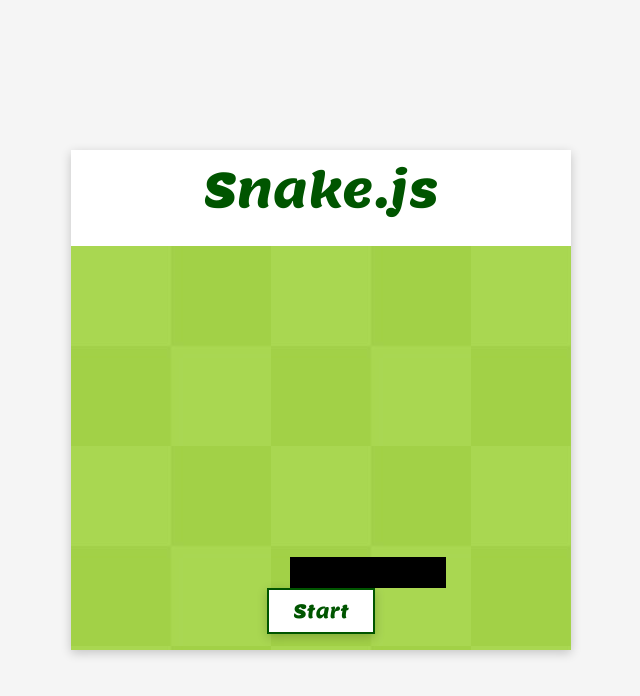
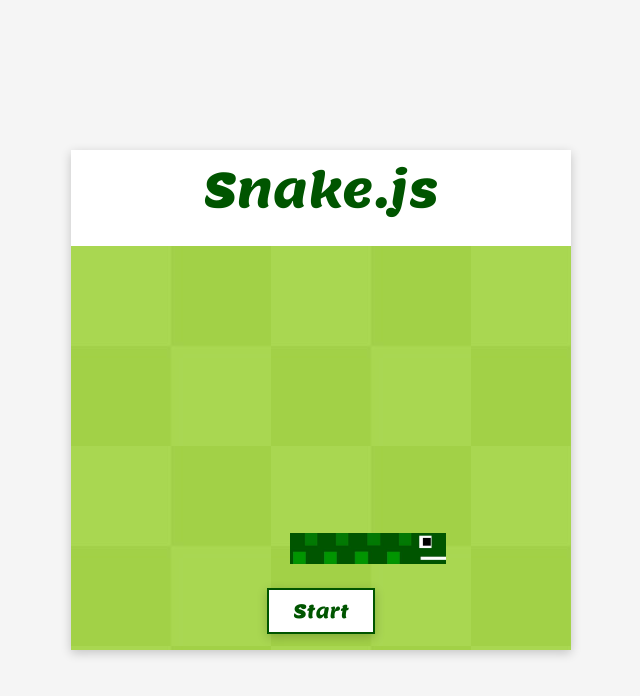
Before and after one commit to Mauriciots/snake-js, a plain HTML site: page index.html in a window 1280 px wide. Shown: the whole page, without its empty margins (319-959 px from the left). Drawn offline with Linux system fonts and the light colour scheme.

Commit message:
Fix animation issues

```diff
--- a/index.js
+++ b/index.js
@@ -1,6 +1,7 @@
 import { boardManagerBuilder } from './scripts/board.js'
 import { segmentBuilder, snakeBuilder, snakeHistoryBuilder, drawSnake } from './scripts/snake.js'
 import { fruitManagerBuilder } from './scripts/fruit.js'
+import { animation } from './scripts/startScreen.js'
 
 // Board size
 const WIDTH = 16
@@ -8,39 +9,10 @@ const HEIGHT = 16
 const BEST_SCORE_STORAGE_KEY = 'snakejs-best-score'
 
 function renderStartScreen() {
-  const rootEl = document.querySelector('#start-screen-snake')
-  for (let i = 0; i < WIDTH; i++) {
-    const tileEl = document.createElement('div')
-    tileEl.style.background = 'transparent'
-    tileEl.style.width = '31.25px'
-    tileEl.style.height = '31.25px'
-    tileEl.id = `snake-tile-${i}`
-    rootEl.appendChild(tileEl)
-  }
+  const ani = animation(WIDTH)
 
-  let snakeTilesPos = [-5, -4, -3, -2, -1]
-
-  setInterval(() => {
-    snakeTilesPos = snakeTilesPos.map(t => t + 1)
-    const toDraw = snakeTilesPos.filter(t => t >= 0 && t < 16)
-    if (toDraw.length) {
-      for (let i = 0; i < WIDTH; i++) {
-        const tileEl = document.querySelector(`#snake-tile-${i}`)
-        console.log(i, toDraw)
-        if (toDraw.find(t => t === i)) {
-          tileEl.style.background = 'black'
-        } else {
-          tileEl.style.background = 'transparent'
-        }
-      }
-    } else {
-      const rootEl = document.querySelector('#start-screen-snake')
-      const random = Math.floor(Math.random() * 3)
-      snakeTilesPos = [-5, -4, -3, -2, -1]
-      rootEl.style.alignItems = ['flex-start', 'flex-end', 'center'][random]
-      console.log('reset snake animation')
-    }
-  }, 150)
+  // ani.run()
+  setInterval(() => ani.run(), 150)
 }
 
 renderStartScreen()
--- /dev/null
+++ b/scripts/startScreen.js
@@ -0,0 +1,43 @@
+function animation(boardWidth) {
+  const rootEl = document.querySelector('#start-screen-snake')
+  for (let i = 0; i < boardWidth; i++) {
+    const tileEl = document.createElement('div')
+    tileEl.style.background = 'transparent'
+    tileEl.style.width = '31.25px'
+    tileEl.style.height = '31.25px'
+    tileEl.id = `snake-tile-${i}`
+    rootEl.appendChild(tileEl)
+  }
+
+  let snakeTilesPos = [-5, -4, -3, -2, -1]
+  let snakeAlign = 'center'
+
+  const run = () => {
+    snakeTilesPos = snakeTilesPos.map(t => t + 1)
+    const toDraw = snakeTilesPos.filter(t => t >= 0 && t < 16)
+    if (toDraw.length) {
+      let count = 1
+      for (let i = 0; i < boardWidth; i++) {
+        const tileEl = document.querySelector(`#snake-tile-${i}`)
+        const foundIndex = toDraw.findIndex(t => t === i)
+        if (foundIndex >= 0) {
+          tileEl.style.background = count === toDraw.length && snakeTilesPos[snakeTilesPos.length - 1] < 16 ? 'center / cover url(assets/snake-head-right.jpg)' : 'center / cover url(assets/snake-body.jpg)'
+          count += 1
+        } else {
+          tileEl.style.background = 'transparent'
+        }
+      }
+      rootEl.style.alignItems = snakeAlign
+    } else {
+      const random = Math.floor(Math.random() * 3)
+      snakeTilesPos = [-5, -4, -3, -2, -1]
+      snakeAlign = ['flex-start', 'flex-end', 'center'][random]
+      console.log('reset snake animation')
+    }
+  }
+  return {
+    run,
+  }
+}
+
+export { animation }
--- a/style/style.css
+++ b/style/style.css
@@ -149,4 +149,5 @@ h1 {
   display: flex;
   width: 100%;
   height: 200px;
+  margin-bottom: 24px;
 }
```
